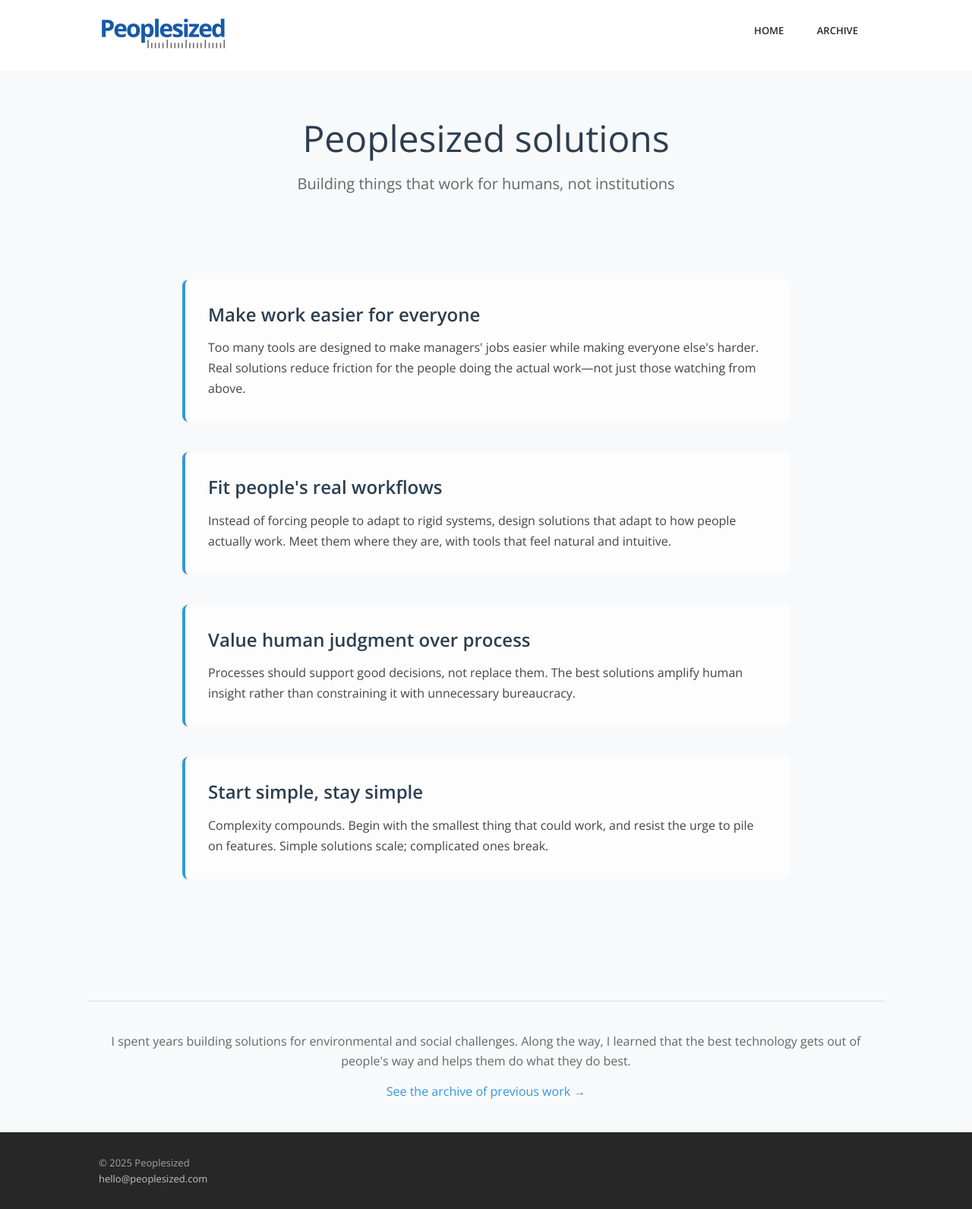
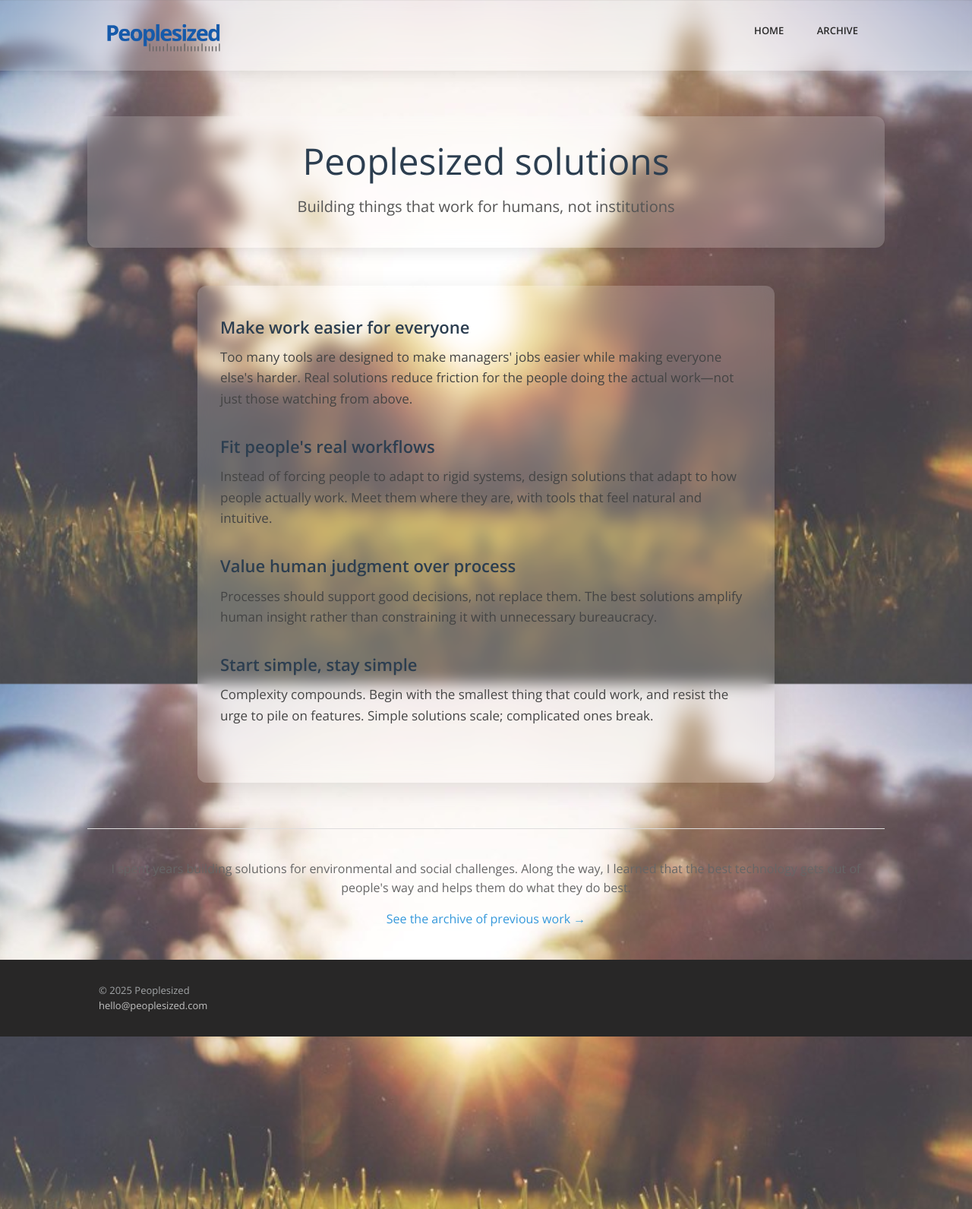
Before and after one commit to Peoplesized/peoplesizedcom, a Jekyll site: the page built from index.html, in a window 1280 px wide. Shown: the whole page at 76% size. Built offline with Jekyll 4.4.1, drawn with Linux system fonts in a browser that asks for light colours; nearby versions of some CDN libraries.

Commit message:
styles, translucent landing

```diff
--- a/_includes/header.html
+++ b/_includes/header.html
@@ -1,19 +1,24 @@
-<header class='header section light' id='site-header'>
-  <div class='container'>
-    <div class='row'>
-      <div class='col-29' id='logo'>
-        <h1 class='site-title'>
-          <a href='{{site.baseurl}}/' title='Peoplesized'><img class='logo' src="/css/images/word.png" alt="Peoplesized" /></a>
+<header class="header section light" id="site-header">
+  <div class="container">
+    <div class="row">
+      <div class="col-29" id="logo">
+        <h1 class="site-title">
+          <a href="{{site.baseurl}}/" title="Peoplesized"
+            ><img
+              class="logo"
+              src="/css/images/word-trans.png"
+              alt="Peoplesized"
+          /></a>
         </h1>
       </div>
-      <div class='col-7' id='header-widgets'>
-        <nav class='nav horizontal text-right' id='site-nav'>
-          <ul class='dropdown'>
+      <div class="col-7" id="header-widgets">
+        <nav class="nav horizontal text-right" id="site-nav">
+          <ul class="dropdown">
             <li>
-              <a href='{{site.baseurl}}/' title='Home'>Home</a>
+              <a href="{{site.baseurl}}/" title="Home">Home</a>
             </li>
             <li>
-              <a href='{{site.baseurl}}/archive' title='Archive'>Archive</a>
+              <a href="{{site.baseurl}}/archive" title="Archive">Archive</a>
             </li>
           </ul>
         </nav>
--- a/_layouts/default.html
+++ b/_layouts/default.html
@@ -1,7 +1,7 @@
 <!DOCTYPE html>
 <html>
   {% include head.html %}
-  <body>
+  <body{% if page.body_class %} class="{{ page.body_class }}"{% endif %}>
     {% include header.html %}
     {{ content }}
     {% include partials/footer.html %}
--- a/_sass/_custom.scss
+++ b/_sass/_custom.scss
@@ -174,27 +174,31 @@ mark {
 /* Manifesto page styles */
 #section-manifesto {
     .manifesto-content {
-        max-width: 800px;
+        max-width: 700px;
         margin: 0 auto;
-        padding: 60px 0;
+        padding: 40px 30px;
+        background: rgba(255, 255, 255, 0.18);
+        backdrop-filter: blur(10px);
+        -webkit-backdrop-filter: blur(10px);
+        border-radius: 12px;
+        box-shadow: 0 8px 32px rgba(0, 0, 0, 0.1);
 
         .principle {
-            margin-bottom: 40px;
-            padding: 30px;
-            background: rgba(255, 255, 255, 0.7);
-            border-radius: 8px;
-            border-left: 4px solid #3498DB;
+            margin-bottom: 35px;
+            padding: 0;
+            background: none;
+            border: none;
 
             h3 {
-                font-size: 24px;
+                font-size: 22px;
                 font-weight: 600;
-                margin-bottom: 15px;
+                margin-bottom: 12px;
                 color: #2c3e50;
             }
 
             p {
-                font-size: 16px;
-                line-height: 1.7;
+                font-size: 17px;
+                line-height: 1.6;
                 color: #444;
                 margin: 0;
             }
@@ -425,8 +429,52 @@ mark {
     }
 }
 
+/* Make site header translucent on manifesto page */
+body.manifesto-page #site-header.header.section.light {
+    background-color: rgba(255, 255, 255, 0.18) !important;
+    backdrop-filter: blur(10px);
+    -webkit-backdrop-filter: blur(10px);
+    box-shadow: 0 2px 20px rgba(0, 0, 0, 0.1);
+}
+
+/* Extend background image to full page on manifesto page */
+body.manifesto-page {
+    background-image: url('/images/background.jpg');
+    background-size: cover;
+    background-position: center;
+    background-attachment: fixed;
+    min-height: 100vh;
+}
+
 /* Clean up header for new minimal design */
-.section#section-manifesto,
+.section#section-manifesto {
+    background: none;
+
+    .section-header {
+        margin-bottom: 50px;
+        padding: 30px;
+        background: rgba(255, 255, 255, 0.18);
+        backdrop-filter: blur(10px);
+        -webkit-backdrop-filter: blur(10px);
+        border-radius: 12px;
+        box-shadow: 0 4px 20px rgba(0, 0, 0, 0.1);
+
+        h1 {
+            font-size: 48px;
+            font-weight: 300;
+            color: #2c3e50;
+            margin-bottom: 15px;
+        }
+
+        .lead {
+            font-size: 20px;
+            color: #555;
+            font-weight: 400;
+            font-variant: normal;
+        }
+    }
+}
+
 .section#section-archive {
     background-image: none;
     background-color: #f8f9fa;
@@ -486,20 +534,19 @@ body {
         }
 
         .manifesto-content {
-            padding: 30px 0;
+            padding: 25px 0;
 
             .principle {
-                margin-bottom: 25px;
-                padding: 20px;
-                border-radius: 6px;
+                margin-bottom: 30px;
+                padding: 0;
 
                 h3 {
                     font-size: 20px;
-                    margin-bottom: 12px;
+                    margin-bottom: 10px;
                 }
 
                 p {
-                    font-size: 15px;
+                    font-size: 16px;
                     line-height: 1.6;
                 }
             }
--- a/index.html
+++ b/index.html
@@ -1,5 +1,6 @@
 ---
 layout: default
+body_class: manifesto-page
 ---
 
 <div id="main" class="main">
```
Also changed, not shown: css/images/word-trans.png (added), images/background.jpg (added).
